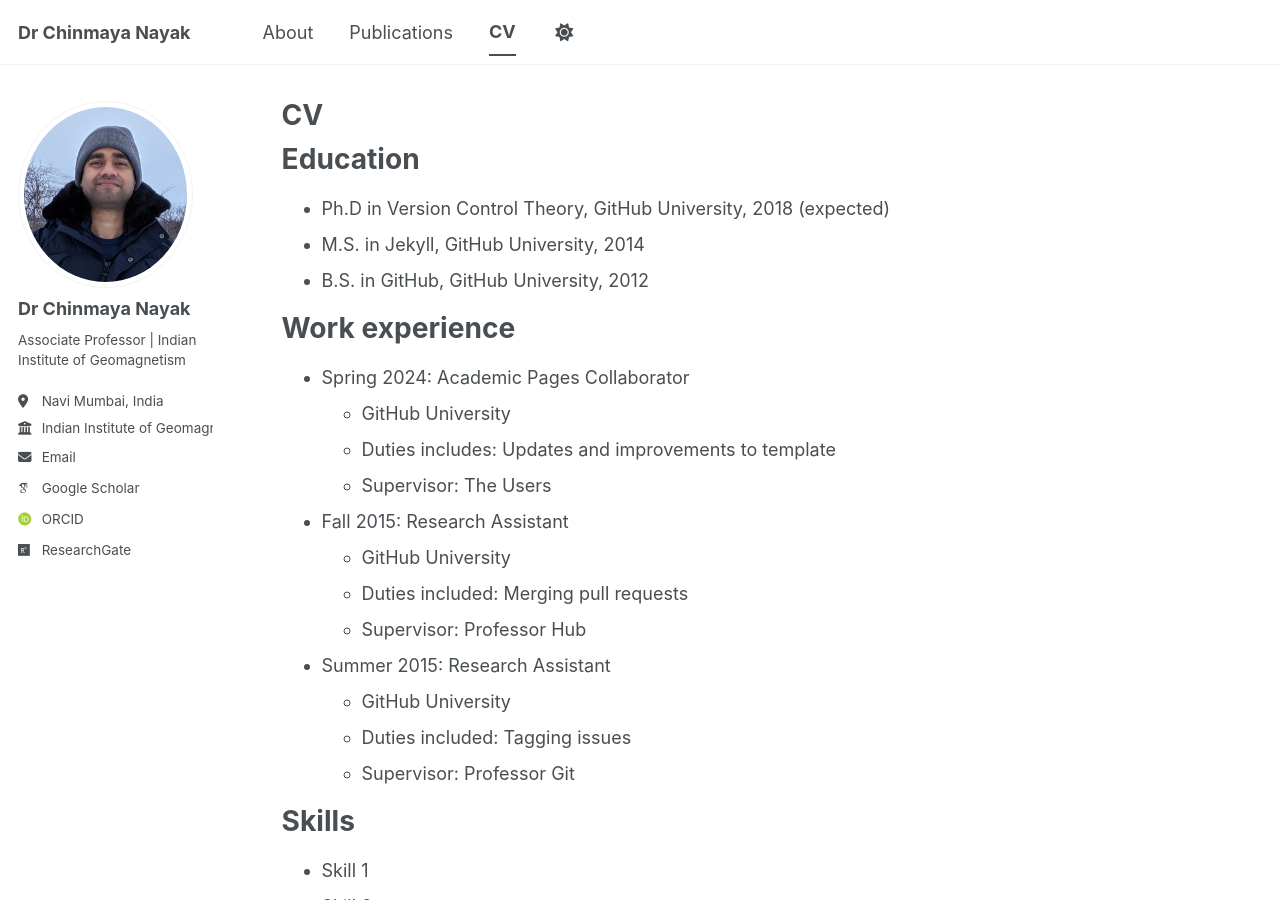
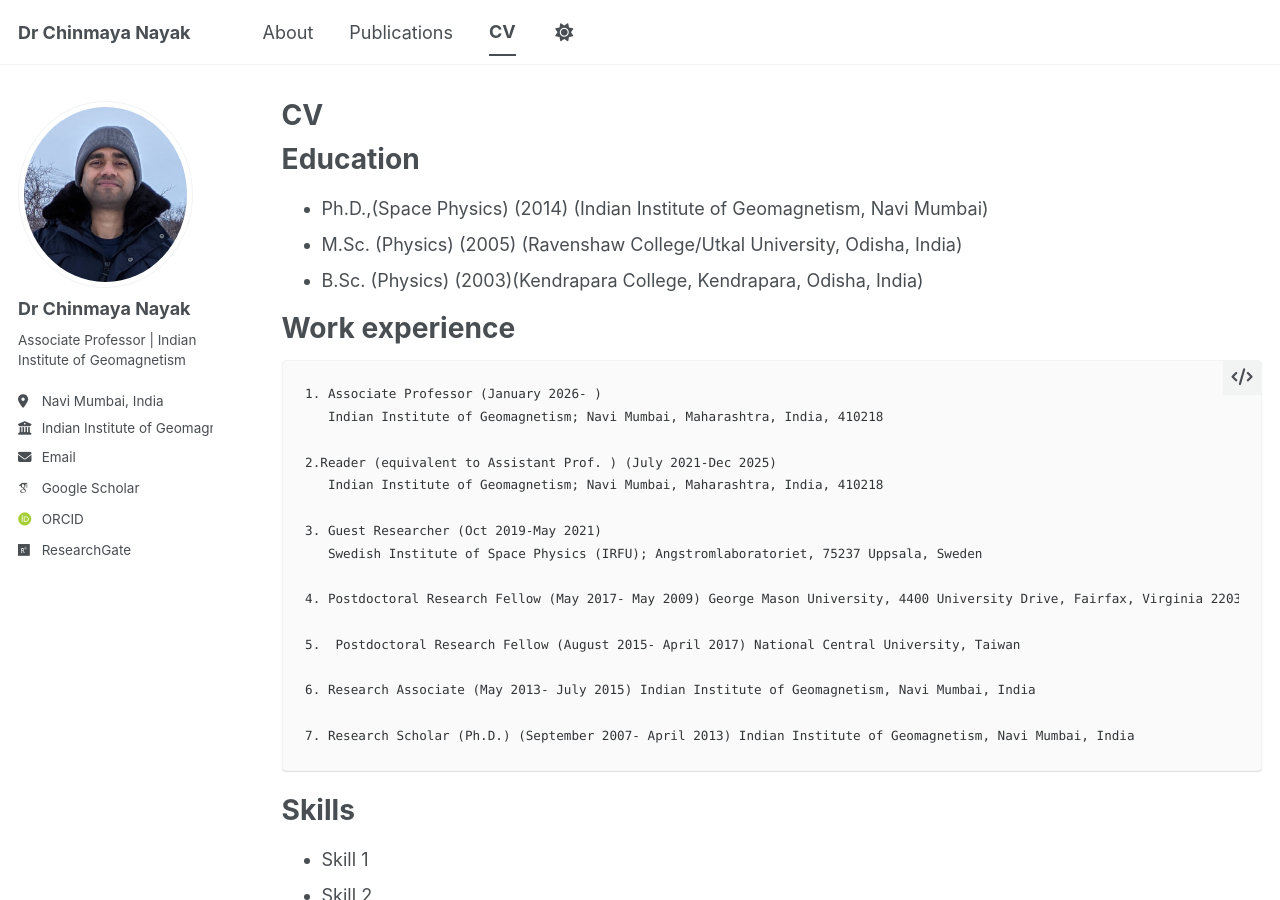
Before and after one commit to physics642/Chinmaya.Nayak, a Jekyll site: the page built from _pages/cv.md, in a window 1280 px wide and 900 px high. Built offline with Jekyll 4.4.1, drawn with Linux system fonts in a browser that asks for light colours; some web fonts are replaced; a script bundle is joined from its source files by our own code; library files that are not in the unit come from our copies.

Commit message:
Update cv.md

```diff
--- a/_pages/cv.md
+++ b/_pages/cv.md
@@ -11,26 +11,32 @@ redirect_from:
 
 Education
 ======
-* Ph.D in Version Control Theory, GitHub University, 2018 (expected)
-* M.S. in Jekyll, GitHub University, 2014
-* B.S. in GitHub, GitHub University, 2012
+* Ph.D.,(Space Physics) (2014) (Indian Institute of Geomagnetism, Navi Mumbai)
+* M.Sc. (Physics) (2005) (Ravenshaw College/Utkal University, Odisha, India)
+* B.Sc. (Physics) (2003)(Kendrapara College, Kendrapara, Odisha, India)
 
 Work experience
 ======
-* Spring 2024: Academic Pages Collaborator
-  * GitHub University
-  * Duties includes: Updates and improvements to template
-  * Supervisor: The Users
+    1. Associate Professor (January 2026- )
+       Indian Institute of Geomagnetism; Navi Mumbai, Maharashtra, India, 410218
 
-* Fall 2015: Research Assistant
-  * GitHub University
-  * Duties included: Merging pull requests
-  * Supervisor: Professor Hub
+    2.Reader (equivalent to Assistant Prof. ) (July 2021-Dec 2025)
+       Indian Institute of Geomagnetism; Navi Mumbai, Maharashtra, India, 410218
 
-* Summer 2015: Research Assistant
-  * GitHub University
-  * Duties included: Tagging issues
-  * Supervisor: Professor Git
+    3. Guest Researcher (Oct 2019-May 2021)
+       Swedish Institute of Space Physics (IRFU); Angstromlaboratoriet, 75237 Uppsala, Sweden
+
+    4. Postdoctoral Research Fellow (May 2017- May 2009)
+George Mason University, 4400 University Drive, Fairfax, Virginia 22030, USA
+
+    5.  Postdoctoral Research Fellow (August 2015- April 2017)
+National Central University, Taiwan
+
+    6. Research Associate (May 2013- July 2015)
+Indian Institute of Geomagnetism, Navi Mumbai, India
+
+    7. Research Scholar (Ph.D.) (September 2007- April 2013)
+Indian Institute of Geomagnetism, Navi Mumbai, India
 
 Skills
 ======
```
